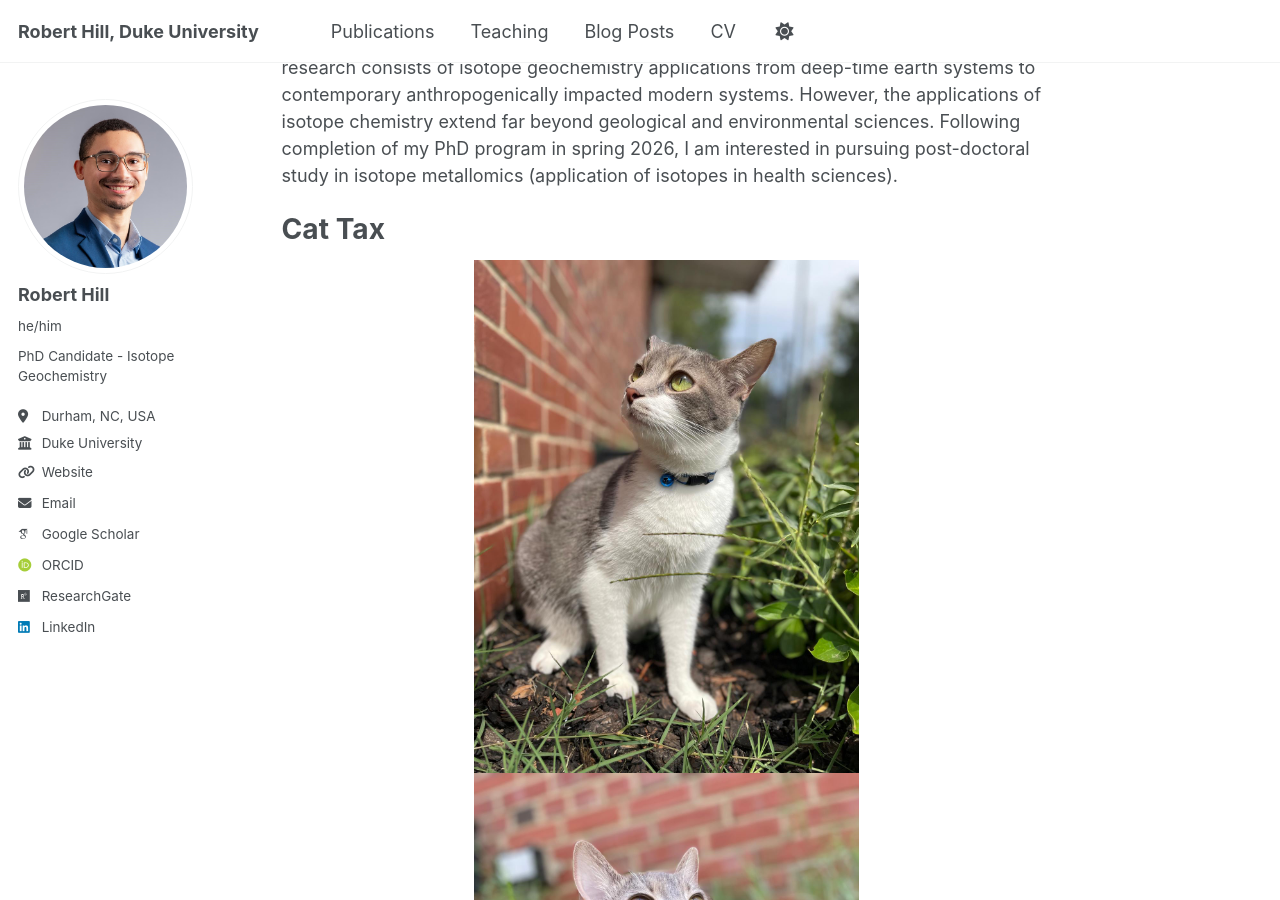
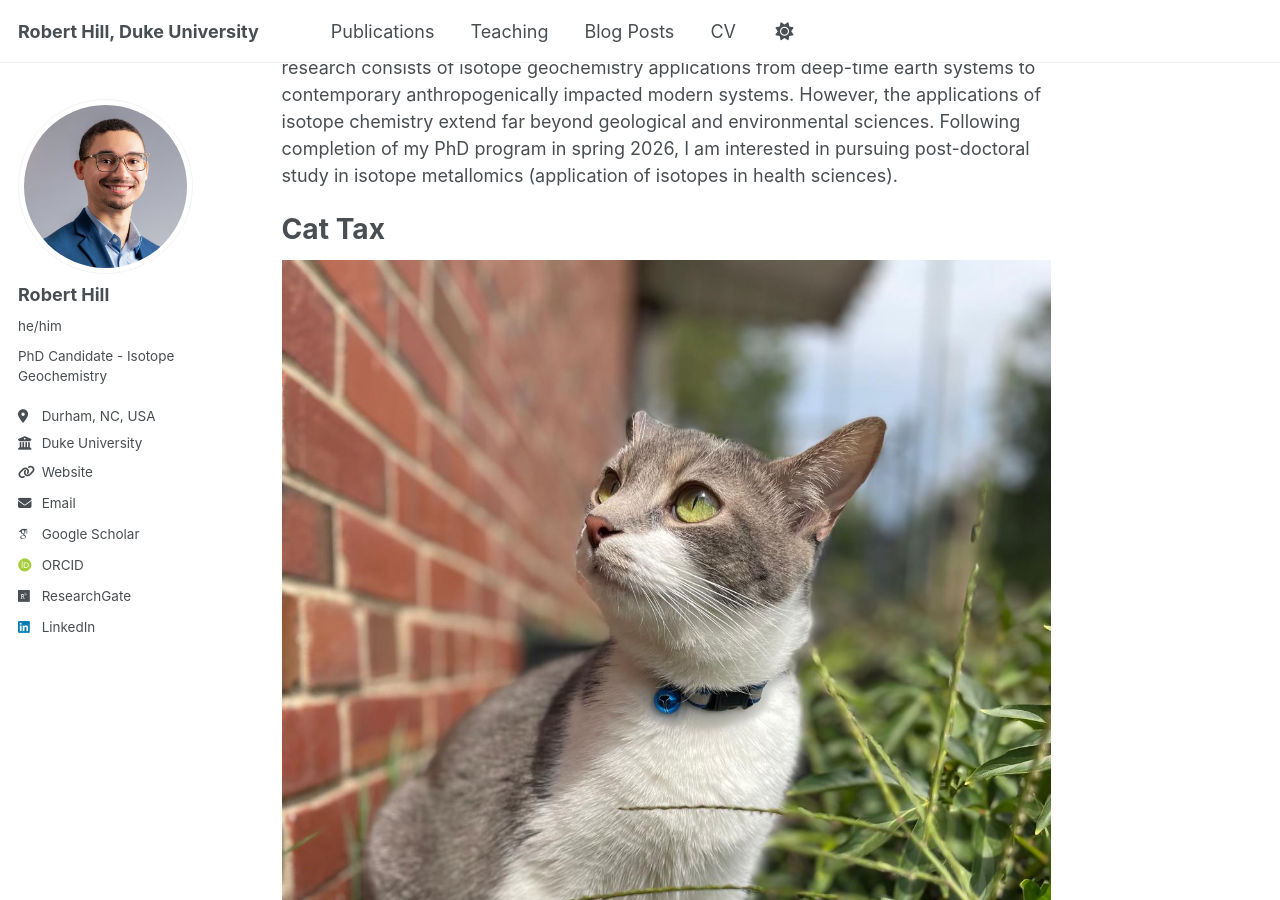
Before and after one commit to robert-c-hill/robert-c-hill.github.io, a Jekyll site: the page built from _pages/about.md, in a window 1280 px wide and 900 px high, scrolled down 421 px. Built offline with Jekyll 4.4.1, drawn with Linux system fonts in a browser that asks for light colours; some web fonts are replaced.

Commit message:
Update about.md

```diff
--- a/_pages/about.md
+++ b/_pages/about.md
@@ -17,7 +17,4 @@ I am interested in the many applications of isotope geochemistry. My existing bo
 
 Cat Tax
 =======
-<p align="middle">
-  <img src="images/cat1.jpg" width="50%" />
-  <img src="images/cat2.jpg" width="50%" />
-</p>
+![Penelope1](images/cat1.jpg) ![Penelope2](images/cat2.jpg)
```
